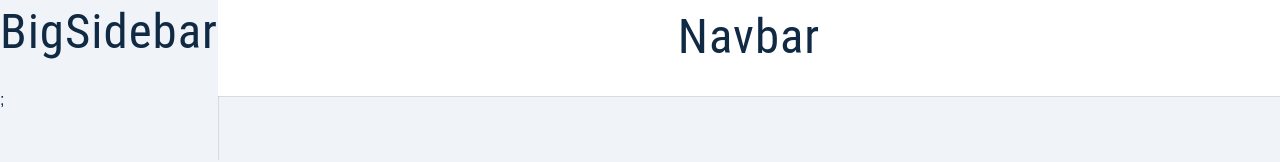
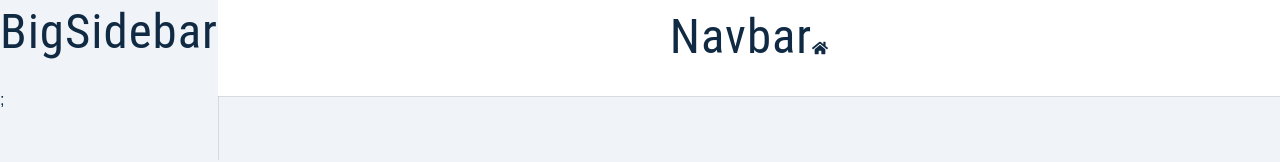
Before and after one commit to mfrancislie/Jobster-project, a React (Create React App) app: page / in a window 1280 px wide. Shown: the top 162 px of the page. Built offline with nearby package versions, Linux system fonts and the light colour scheme.

Commit message:
added home icon

```diff
--- a/package.json
+++ b/package.json
@@ -11,6 +11,7 @@
     "normalize.css": "^8.0.1",
     "react": "^18.2.0",
     "react-dom": "^18.2.0",
+    "react-icons": "^4.10.1",
     "react-redux": "^8.1.1",
     "react-router-dom": "^6.14.0",
     "react-scripts": "5.0.1",
--- a/src/components/Navbar.js
+++ b/src/components/Navbar.js
@@ -1,9 +1,11 @@
 import React from 'react';
 import Wrapper from '../assets/wrappers/Navbar';
+import { FaHome } from 'react-icons/fa';
 const Navbar = () => {
   return (
     <Wrapper>
       <h1>Navbar</h1>
+      <FaHome />
     </Wrapper>
   );
 };
```
Also changed, not shown: 2 other files (tests, documents, lock files or other folders).
